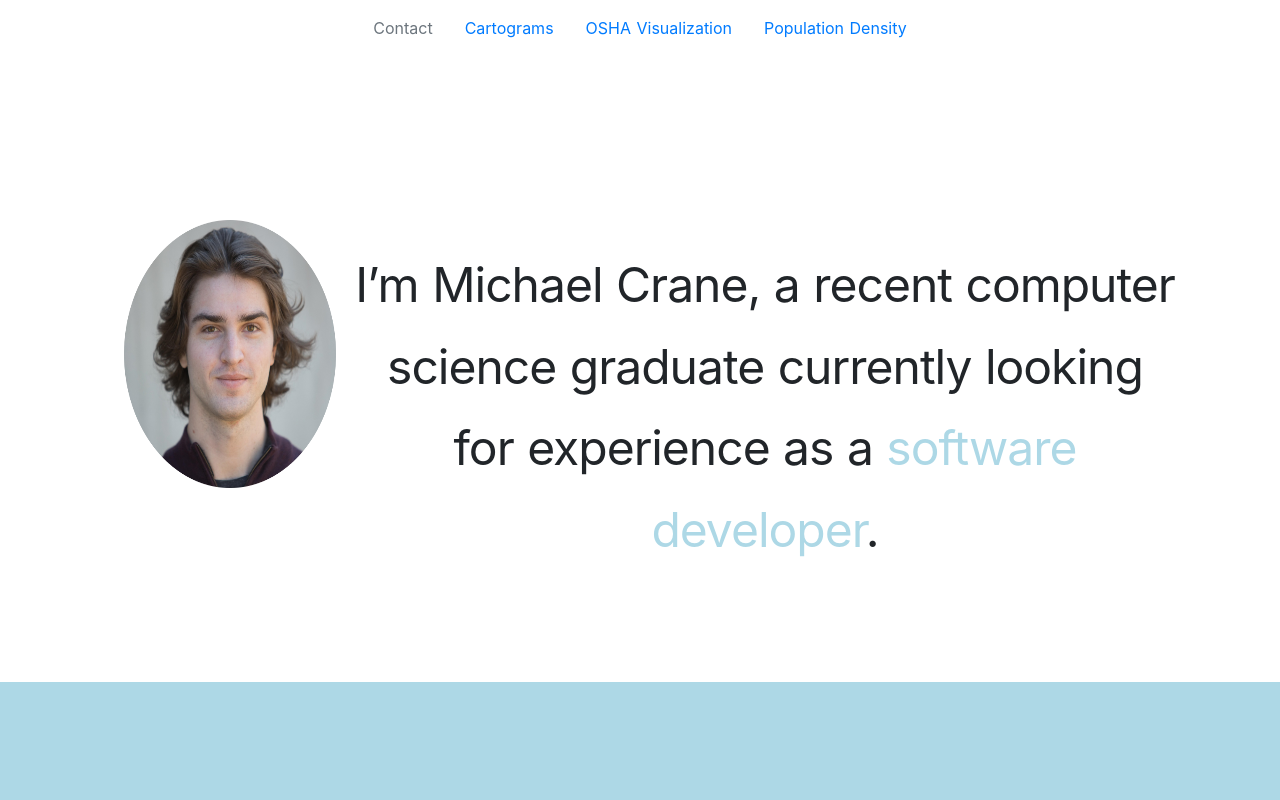
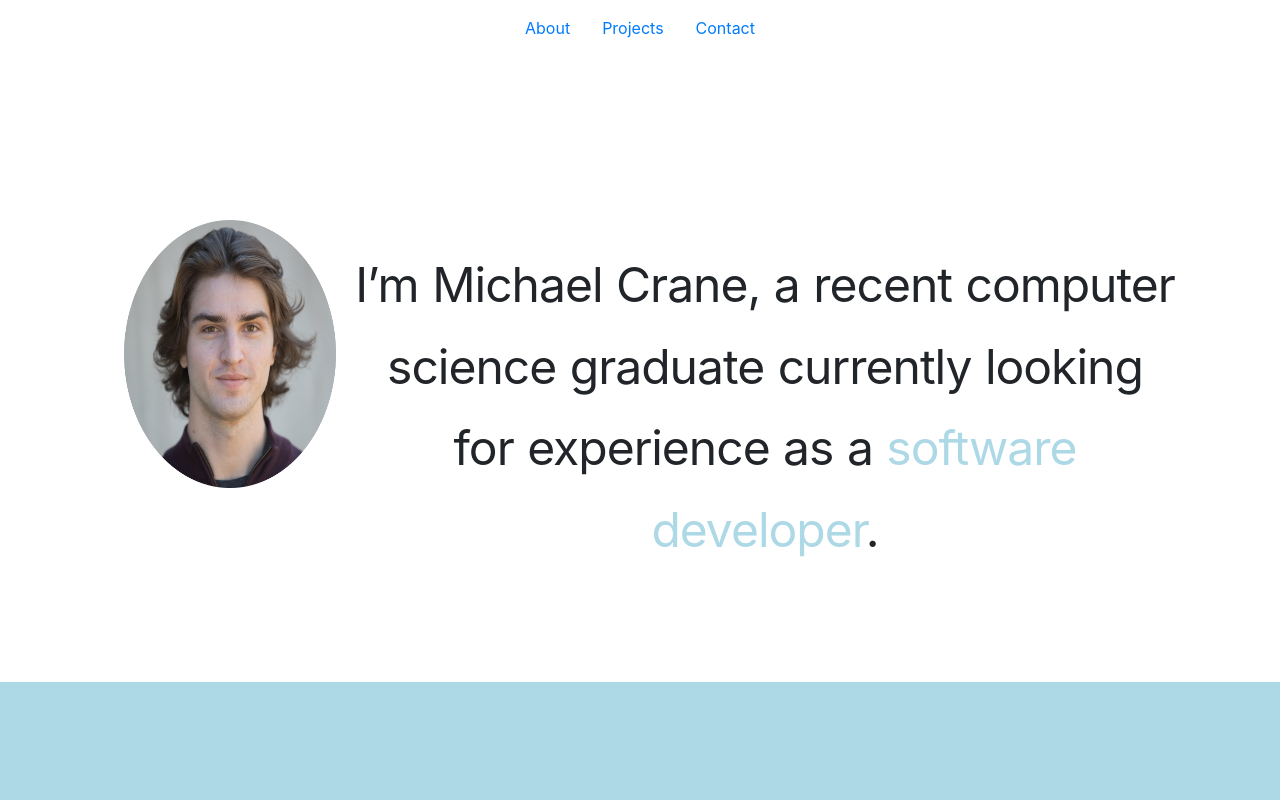
Before and after one commit to mbcrane/my-website, a Nuxt app: page / in a window 1280 px wide. Shown: the top 800 px of the page. Built offline with nearby package versions, Linux system fonts and the light colour scheme.

Commit message:
added scrolling

```diff
--- a/components/navbar.vue
+++ b/components/navbar.vue
@@ -1,17 +1,14 @@
 <template>
   <div>
   <b-nav>
-    <b-nav-item disabled href="https://github.com/mbcrane">
+    <b-nav-item active href="#" v-scroll-to="'#aboutHeader'">
+        About
+    </b-nav-item>
+    <b-nav-item active href="#" v-scroll-to="'#projectHeader'">
+        Projects
+    </b-nav-item>
+    <b-nav-item active href="#" v-scroll-to="'#contactHeader'">
         Contact
-    </b-nav-item>
-    <b-nav-item active href="http://cartogram4all.herokuapp.com/app/index.html#DIVISION">
-        Cartograms
-    </b-nav-item>
-    <b-nav-item active href="https://mbcrane.github.io/WorkplaceDeaths/ ">
-        OSHA Visualization
-    </b-nav-item>
-    <b-nav-item active href="https://mbcrane.github.io/OregonMapping-/">
-       Population Density
     </b-nav-item>
   </b-nav>
 </div>
--- a/package.json
+++ b/package.json
@@ -14,7 +14,8 @@
   },
   "dependencies": {
     "bootstrap-vue": "^2.0.0-rc.11",
-    "nuxt": "^1.0.0"
+    "nuxt": "^1.0.0",
+    "vue-scrollto": "^2.11.0"
   },
   "devDependencies": {
     "babel-eslint": "^8.2.1",
--- a/pages/index.vue
+++ b/pages/index.vue
@@ -1,5 +1,5 @@
 <template>
-  <section class="container">
+  <section id = "aboutHeader" class="container">
 
 <!-- Navbar -->
    <div class = 'navbar'>
@@ -40,14 +40,14 @@
     <!-- Projects -->
    <div class = "projects">
 
-       Project div!
+       <h1 id = "projectHeader"> Projects</h1>
 
    </div>
 
     <!-- Contact -->
    <div class = "contact">
 
-       Contact div!
+       <h1 id = "contactHeader"> Contact</h1>
 
    </div>
 
@@ -65,6 +65,8 @@ export default {
    ProfilePic,
    navbar
   }
+
+
 }
 </script>
 
```
Also changed, not shown: 1 other file (tests, documents, lock files or other folders).
